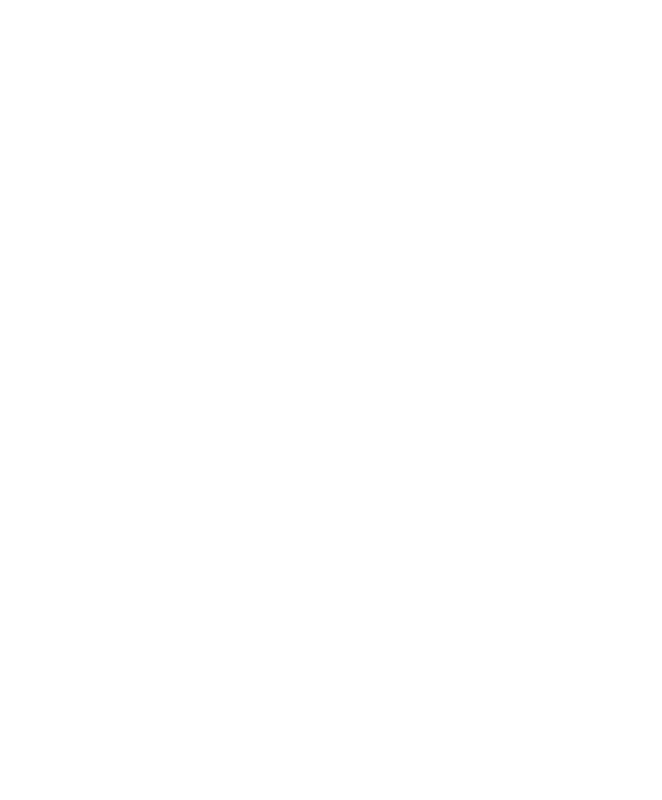
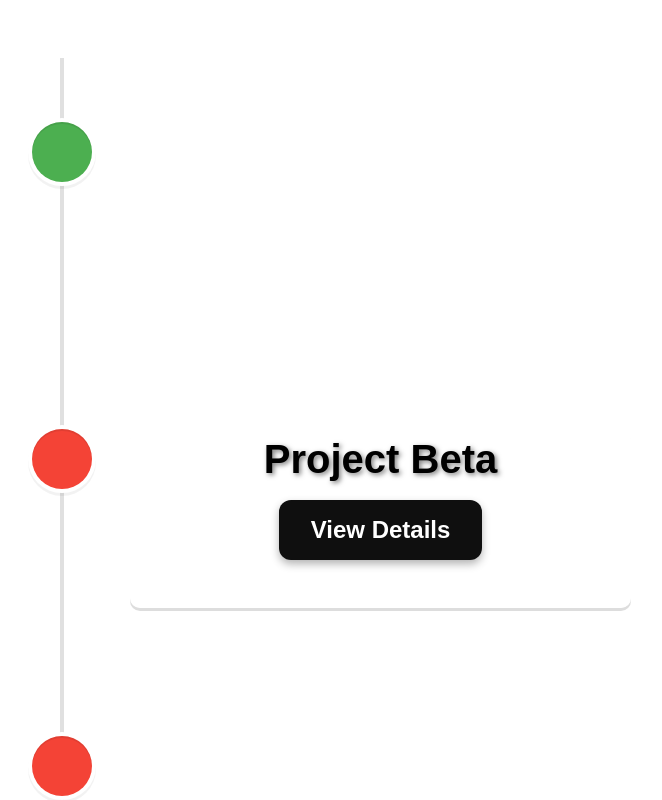
Before and after one commit to Datquangbui1011/Cornhack-Project, a React (Create React App) app in the folder side-quests-front/: page /roadmap in a window 1280 px wide. Before the commit this address had no page. Shown: the top 800 px of the page, without its empty margins (578-1240 px from the left). Built offline with nearby package versions, Linux system fonts and the light colour scheme.

Commit message:
feat/verticle timeline of projects

```diff
--- a/side-quests-front/src/Router.tsx
+++ b/side-quests-front/src/Router.tsx
@@ -4,7 +4,7 @@
 import LoginPage from './pages/LoginPage';
 import RegisterPage from './pages/RegisterPage';
 import HomePage from './pages/HomePage';
-import PathChoice from './pages/PathChoice';
+import Roadmap from './pages/Roadmap';
 
 const AppRouter: React.FC = () => {
     return (
@@ -14,7 +14,7 @@
                 <Route path="/home" element={<HomePage />} />
                 <Route path="/login" element={<LoginPage />} />
                 <Route path="/register" element={<RegisterPage />} />
-                <Route path="/path-choice" element={<PathChoice />} />
+                <Route path="/roadmap" element={<Roadmap />} />
             </Routes>
         </Router>
     );
--- /dev/null
+++ b/side-quests-front/src/index.css
@@ -0,0 +1,13 @@
+body {
+  margin: 0;
+  font-family: -apple-system, BlinkMacSystemFont, 'Segoe UI', 'Roboto', 'Oxygen',
+    'Ubuntu', 'Cantarell', 'Fira Sans', 'Droid Sans', 'Helvetica Neue',
+    sans-serif;
+  -webkit-font-smoothing: antialiased;
+  -moz-osx-font-smoothing: grayscale;
+}
+
+code {
+  font-family: source-code-pro, Menlo, Monaco, Consolas, 'Courier New',
+    monospace;
+}
--- a/side-quests-front/src/pages/HomePage.tsx
+++ b/side-quests-front/src/pages/HomePage.tsx
@@ -19,7 +19,7 @@
 
     return (
         <div className="home-container">
-            <h1 className="home-title">Hello Warrior</h1>
+            <h1 className="home-title">Hello Adventurer</h1>
             <p className="home-text">
                 {hasChosenPath ? "Let's continue fighting!" : "Are you ready for the adventure?"}
             </p>
--- a/side-quests-front/src/pages/PathChoice.tsx
+++ /dev/null
@@ -1,30 +0,0 @@
-import React from 'react';
-import { useNavigate } from 'react-router-dom';
-import '../styles/PathChoice.css';
-
-const PathChoice: React.FC = () => {
-    const navigate = useNavigate();
-
-    const handleChoice = (choice: string) => {
-        navigate(`/roadmap?path=${choice}`);
-    };
-
-    return (
-        <div className="path-choice-container">
-            <h1>Choose Your Path</h1>
-            <div className="buttons-container">
-                <button className="path-button-crew" onClick={() => handleChoice('crewmember')}>
-                    Crew Member
-                </button>
-                <button className="path-button-pilot" onClick={() => handleChoice('pilot')}>
-                    Pilot
-                </button>
-                <button className="path-button-commander" onClick={() => handleChoice('commander')}>
-                    Commander
-                </button>
-            </div>
-        </div>
-    );
-};
-
-export default PathChoice;
--- /dev/null
+++ b/side-quests-front/src/pages/Roadmap.tsx
@@ -0,0 +1,42 @@
+import React from 'react';
+import { VerticalTimeline, VerticalTimelineElement } from 'react-vertical-timeline-component';
+import 'react-vertical-timeline-component/style.min.css';
+import '../styles/Roadmap.css';
+
+const projects = [
+    { id: 1, title: 'Project Alpha', completed: true },
+    { id: 2, title: 'Project Beta', completed: false },
+    { id: 3, title: 'Project Gamma', completed: false },
+    { id: 4, title: 'Project Delta', completed: false },
+];
+
+const Roadmap = () => (
+    <div className="roadmap-container">
+        <VerticalTimeline lineColor="#e0e0e0">
+            {projects.map((project) => (
+                <VerticalTimelineElement
+                    key={project.id}
+                    iconStyle={{
+                        background: project.completed ? '#4caf50' : '#f44336',
+                        color: '#fff',
+                    }}
+                    contentStyle={{
+                        background: 'rgba(255, 255, 255, 0.6)',
+                        color: 'black',
+                        borderRadius: '10px',
+                    }}
+                >
+                    <h3 className="project-title">{project.title}</h3>
+                    <button
+                        className="view-button"
+                        onClick={() => console.log(`Viewing details for ${project.title}`)}
+                    >
+                        View Details
+                    </button>
+                </VerticalTimelineElement>
+            ))}
+        </VerticalTimeline>
+    </div>
+);
+
+export default Roadmap;
--- a/side-quests-front/src/styles/PathChoice.css
+++ /dev/null
@@ -1,69 +0,0 @@
-.path-choice-container {
-    display: flex;
-    flex-direction: column;
-    justify-content: center;
-    align-items: center;
-    height: 100vh;
-    background-image: url(./../assets/images/pathchoice-bg.jpeg);
-    font-family: 'Copperplate', sans-serif;
-    font-weight: bold;
-    text-align: center;
-    font-size: 2rem;
-    color: white;
-}
-
-.buttons-container {
-    display: flex;
-    flex-direction: row;
-    /* Change to row for side-by-side */
-    gap: 2rem;
-    margin-top: 2rem;
-}
-
-.home-text {
-    margin-bottom: 2rem;
-}
-
-.path-button-crew, .path-button-pilot, .path-button-commander {
-    width: 400px; /* Fixed width */
-    height: 500px; /* Fixed height */
-    color: white;
-    border: none;
-    border-radius: 8px;
-    cursor: pointer;
-    transition: background-color 0.3s ease, transform 0.3s ease;
-    background-size: cover; /* Ensures image covers the button */
-    background-position: center; /* Ensures the image is centered */
-    text-align: center;
-    font-family: 'Copperplate', sans-serif;
-    font-weight: bold;
-    font-size: 1.5rem;
-    position: relative;
-    overflow: hidden; /* Hide overflow to keep button dimensions consistent */
-}
-
-.path-button-crew {
-    background-image: url(./../assets/images/crew.jpeg);
-    background-size: 108%;
-}
-
-.path-button-pilot {
-    background-image: url(./../assets/images/pilot.jpeg);
-}
-
-.path-button-commander {
-    background-image: url(./../assets/images/com.jpeg);
-    background-size: 105%;
-}
-
-.path-button-crew:hover {
-    transform: scale(0.9);
-}
-
-.path-button-pilot:hover {
-    transform: scale(0.9);
-}
-
-.path-button-commander:hover {
-    transform: scale(0.9);
-}
--- /dev/null
+++ b/side-quests-front/src/styles/Roadmap.css
@@ -0,0 +1,53 @@
+.roadmap-container {
+    display: flex;
+    flex-direction: column;
+    justify-content: flex-start;
+    align-items: center;
+    width: 100%;
+    height: 100%;
+    overflow-y: auto;
+    padding-top: 50px;
+    background-size: cover;
+    background-position: center;
+    background-repeat: no-repeat;
+    font-family: 'Copperplate', sans-serif;
+    font-weight: bold;
+    text-align: center;
+    font-size: 2rem;
+    color: white;
+}
+
+.project-title {
+    margin-top: -50px;
+    margin-bottom: 0.5rem;
+    padding: 10px 0px;
+    background-color: rgba(255, 255, 255, 0.6);
+    color: black;
+    border-radius: 10px;
+    font-size: 2.5rem;
+    text-shadow: 2px 2px 5px rgba(0, 0, 0, 0.5);
+}
+
+.view-button {
+    background-color: #0f0f0f;
+    color: white;
+    border: none;
+    padding: 1rem 2rem;
+    border-radius: 12px;
+    cursor: pointer;
+    transition: all 0.3s ease;
+    font-family: 'Copperplate', sans-serif;
+    font-weight: bold;
+    font-size: 1.5rem;
+    box-shadow: 0px 4px 8px rgba(0, 0, 0, 0.3);
+}
+
+.view-button:hover {
+    background-color: #808080;
+    color: white;
+    transform: scale(1.1);
+}
+
+.view-button:active {
+    transform: scale(0.95);
+}
```
Also changed, not shown: side-quests-front/package.json (+12 -2 lines), 1 other file (tests, documents, lock files or other folders).
